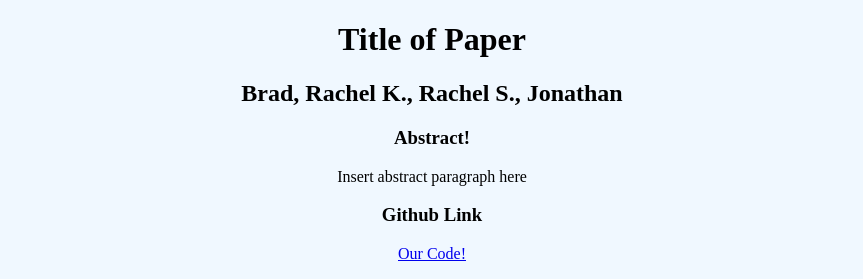
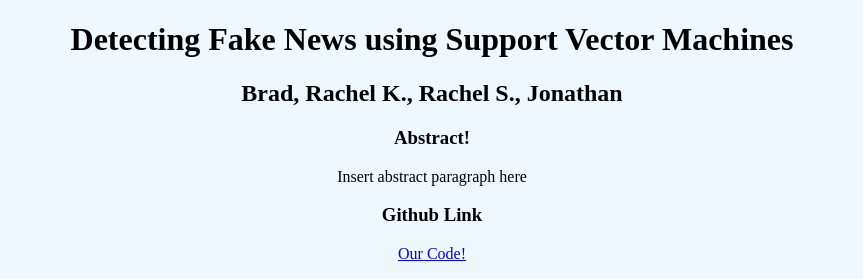
Before and after one commit to MehtaPlusTutoring-MLBootcamp20/Real_vs_Fake_News, a plain HTML site: page index.html in a window 1280 px wide. Shown: the top 279 px of the page, without its empty margins (208-1071 px from the left). Drawn offline with Linux system fonts and the light colour scheme.

Commit message:
changed title of website

```diff
--- a/index.html
+++ b/index.html
@@ -1,14 +1,14 @@
 <!doctype html>
 <html lang="en">
 <head>
-    <title>Title of Paper</title>
+    <title>Detecting Fake News using Support Vector Machines</title>
     <meta charset="utf-8">
     <link rel="stylesheet" href="style.css">
     <script src="index.js"></script>
 </head>
 <body>
     <div class = "center">
-        <h1>Title of Paper</h1>
+        <h1>Detecting Fake News using Support Vector Machines</h1>
         <h2>Brad, Rachel K., Rachel S., Jonathan</h2>
         <h3>Abstract!</h3>
         <p>Insert abstract paragraph here</p>
```
